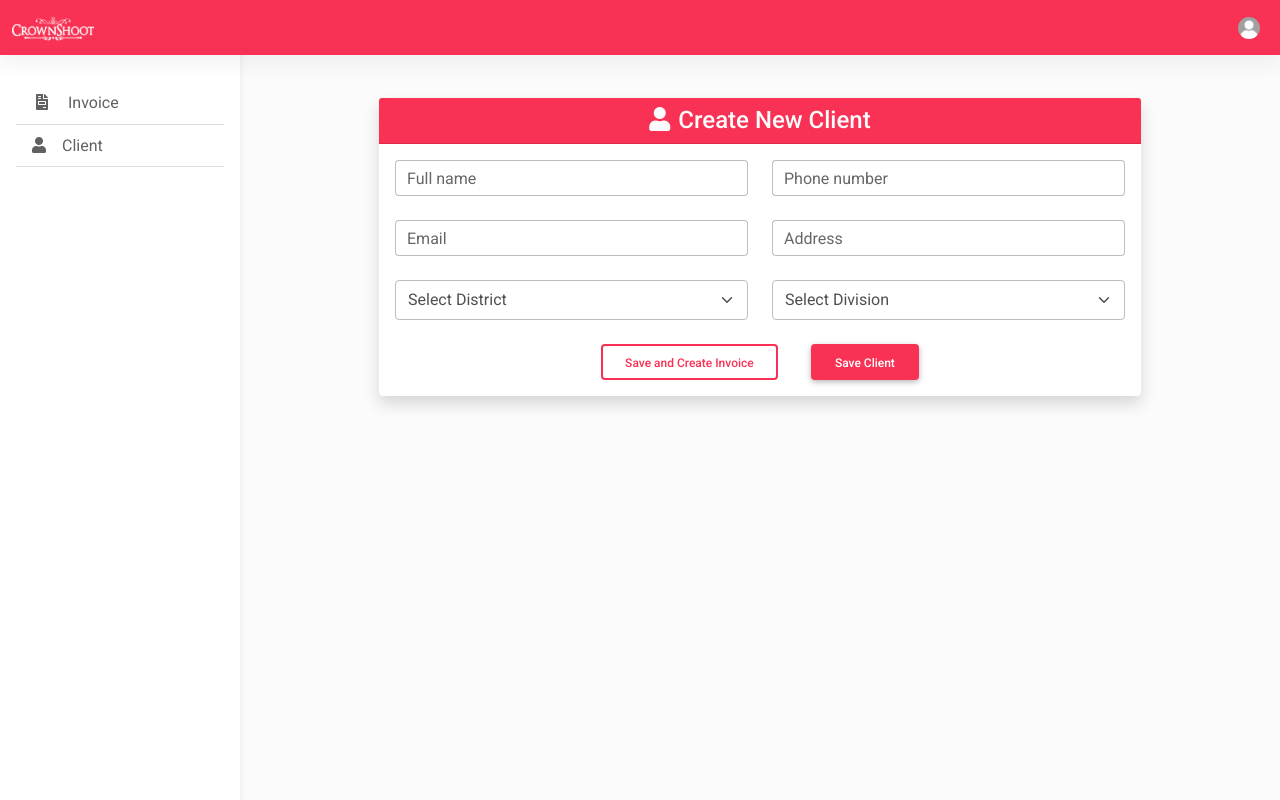
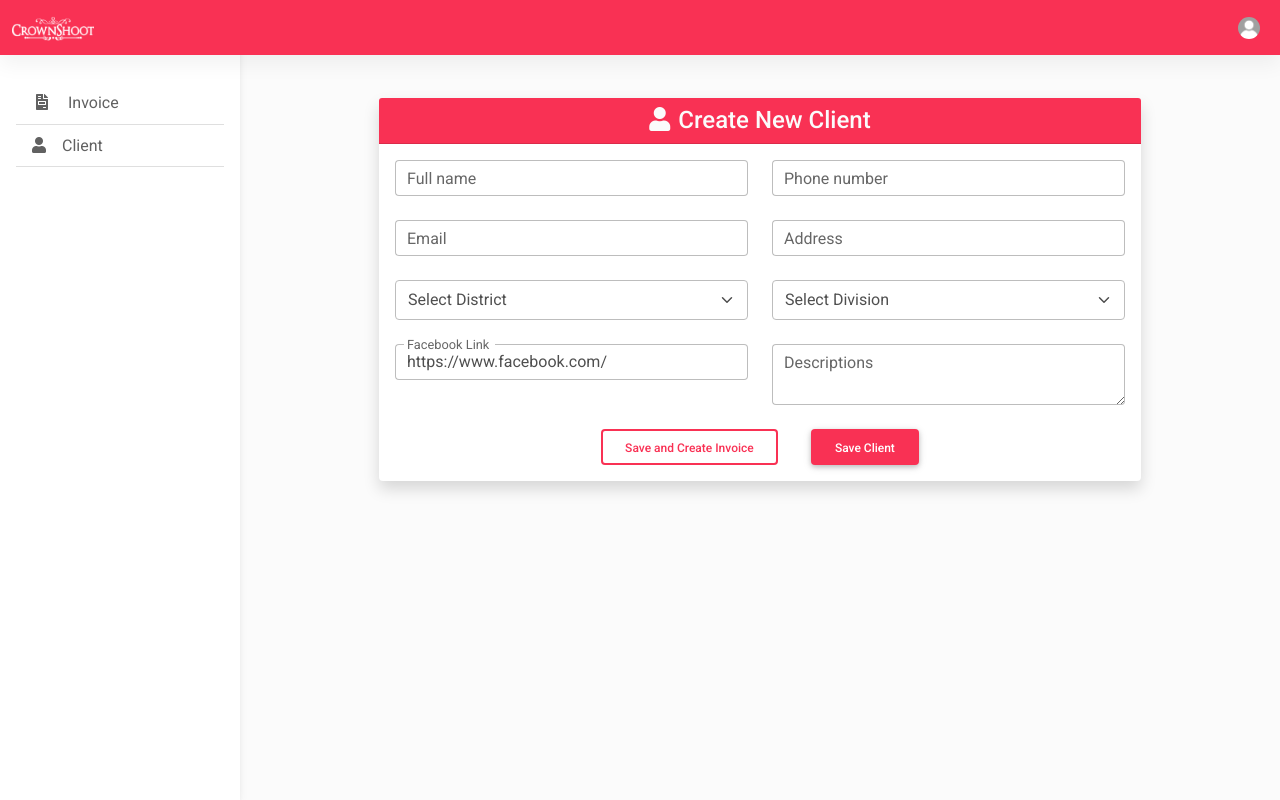
Before and after one commit to ahanafislam/CrownShootManagement_software, a Django app: page /create_client/ in a window 1280 px wide. Run offline with Django 3.2, Linux system fonts and the light colour scheme; the visitor is signed in with stand-in values (Sample User, id 1); some libraries are stand-ins or nearby versions.

Commit message:
Add Facebook_link and Description field for client

```diff
--- a/invoice/admin.py
+++ b/invoice/admin.py
@@ -1,7 +1,7 @@
 from django.contrib import admin
 from invoice.models import Client, Invoice, Package, Venue, InvoiceItem
 
-# admin.site.register(Client)
+admin.site.register(Client)
 # admin.site.register(InvoiceItem)
 # admin.site.register(Invoice)
 admin.site.register(Package)
--- a/invoice/models.py
+++ b/invoice/models.py
@@ -9,6 +9,8 @@ class Client(models.Model):
     address = models.CharField(max_length=255)
     district = models.CharField(max_length=255)
     division = models.CharField(max_length=255)
+    facebook_link = models.URLField(blank=True,null=True)
+    descriptions = models.TextField(blank=True,null=True)
     join_date = models.DateTimeField(default=datetime.now, blank=True)
 
     def __str__(self):
--- a/invoice/views/client.py
+++ b/invoice/views/client.py
@@ -35,6 +35,8 @@ def create_client(request):
                 address=request.POST['address'],
                 district=request.POST['district'],
                 division=request.POST['division'],
+                facebook_link=request.POST['facebook'],
+                descriptions=request.POST['description'],
             )
             client.save()
             messages.success(request,f'{client.name} has been added to the client list!')
@@ -129,6 +131,8 @@ def update_client(request,client_id):
     client.address = request.POST['address']
     client.district = request.POST['district']
     client.division = request.POST['division']
+    client.facebook_link = request.POST['facebook']
+    client.descriptions = request.POST['description']
     client.save()
     messages.warning(request,"Client's Information Has been updated !")
 
--- a/invoice/views/invoices.py
+++ b/invoice/views/invoices.py
@@ -72,7 +72,7 @@ def update_invoice(request,invoice_id):
     }
 
     try:
-        event_name = str(f"{request.POST['groom']}&{request.POST['bride']}")
+        event_name = str(f"{request.POST['groom']} & {request.POST['bride']}")
         invoice.payment_status = request.POST['payment_status']
         invoice.groom_name = request.POST['groom']
         invoice.bride_name = request.POST['bride']
--- a/templates/accounts/account_base.html
+++ b/templates/accounts/account_base.html
@@ -8,7 +8,8 @@
 
     <!-- Bootstrap CSS -->
     <link href="https://cdn.jsdelivr.net/npm/bootstrap@5.0.2/dist/css/bootstrap.min.css" rel="stylesheet" integrity="sha384-EVSTQN3/azprG1Anm3QDgpJLIm9Nao0Yz1ztcQTwFspd3yD65VohhpuuCOmLASjC" crossorigin="anonymous">
-
+    <!-- Favicon -->
+    <link rel="shortcut icon" href="{% static 'img/favicon.ico' type='image/x-icon' %}">
     <title>CrownShoot</title>
   </head>
   <body>
--- a/templates/base.html
+++ b/templates/base.html
@@ -5,6 +5,8 @@
   <meta charset="UTF-8" />
   <meta name="viewport" content="width=device-width, initial-scale=1, shrink-to-fit=no" />
   <meta http-equiv="x-ua-compatible" content="ie=edge" />
+  <!-- Favicon -->
+  <link rel="shortcut icon" href="{% static 'img/favicon.ico' type='image/x-icon' %}">
   <title>CrownShoot</title>
   <!-- Font Awesome -->
   <link rel="stylesheet" href="https://use.fontawesome.com/releases/v5.11.2/css/all.css" />
--- a/templates/invoice/create_client.html
+++ b/templates/invoice/create_client.html
@@ -56,6 +56,20 @@
                 </select>
             </div>
         </div>
+        <div class="row mb-4">
+            <div class="col-md">
+            <div class="form-outline">
+                <input type="url" id="facebook" name="facebook" value="https://www.facebook.com/" class="form-control" />
+                <label class="form-label" for="facebook">Facebook Link</label>
+            </div>
+            </div>
+            <div class="col-md">
+            <div class="form-outline">
+                <textarea type="textare" id="description" name="description" class="form-control"></textarea>
+                <label class="form-label" for="description">Descriptions</label>
+            </div>
+            </div>
+        </div>
         <!-- Submit button -->
         <div class="text-center">
             <input type="submit" name="savecreate" value="Save and Create Invoice" class="btn btn-outline-danger" style="margin-right: 4%;"/>
```
Also changed, not shown: crownShoot/settings.py (+4 -7 lines), templates/invoice/client_details.html (+15 -0 lines), accounts/migrations/0002_alter_user_profile_picture.py (added), crownShoot/static/img/favicon.ico (renamed from crownShoot/static/img/csweb.ico), invoice/migrations/0022_auto_20210707_2250.py (added), invoice/migrations/0023_client_discription.py (added), invoice/migrations/0024_remove_client_facebook_name.py (added), invoice/migrations/0025_auto_20210707_2309.py (added), invoice/migrations/0026_auto_20210707_2310.py (added).
